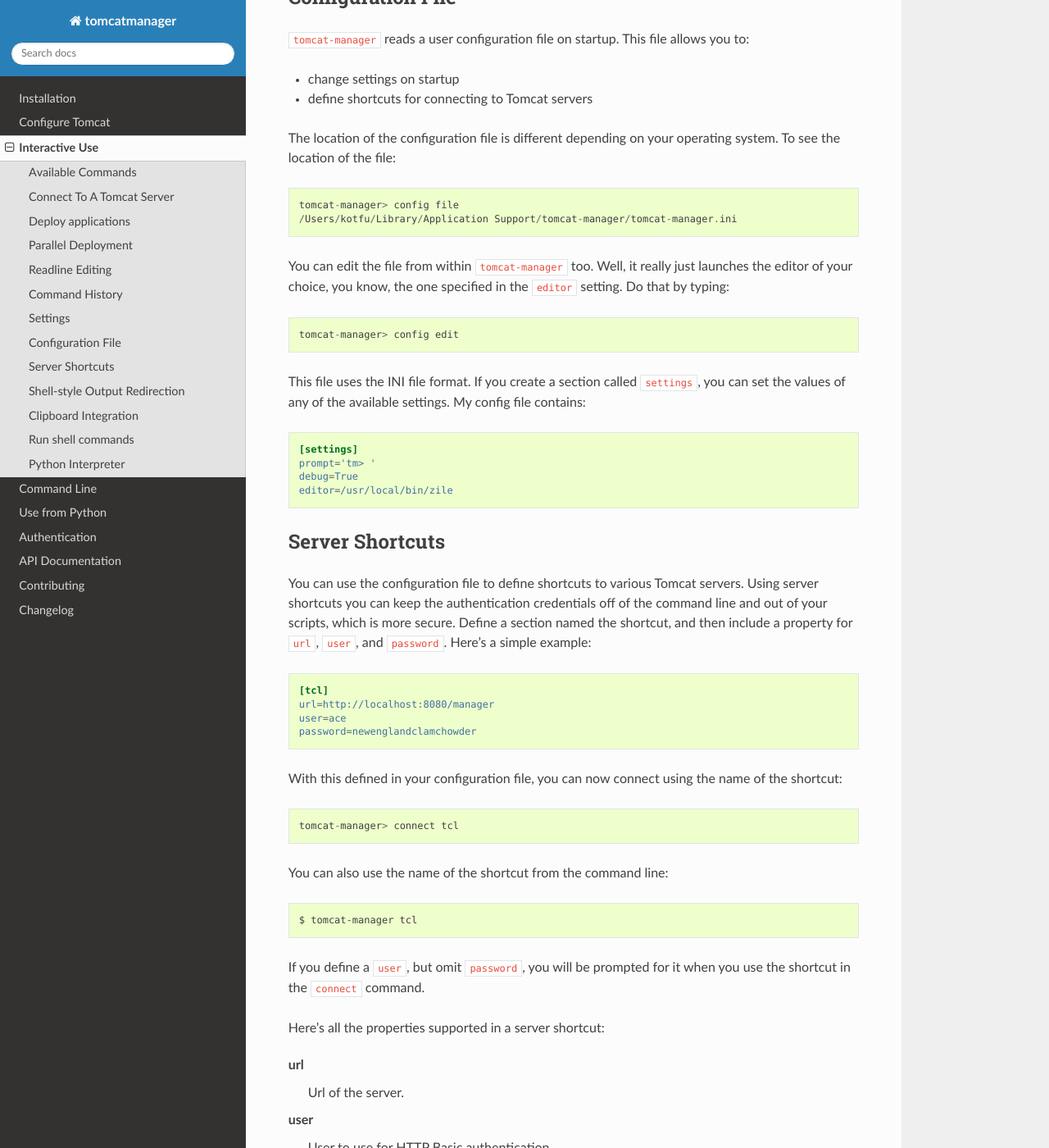
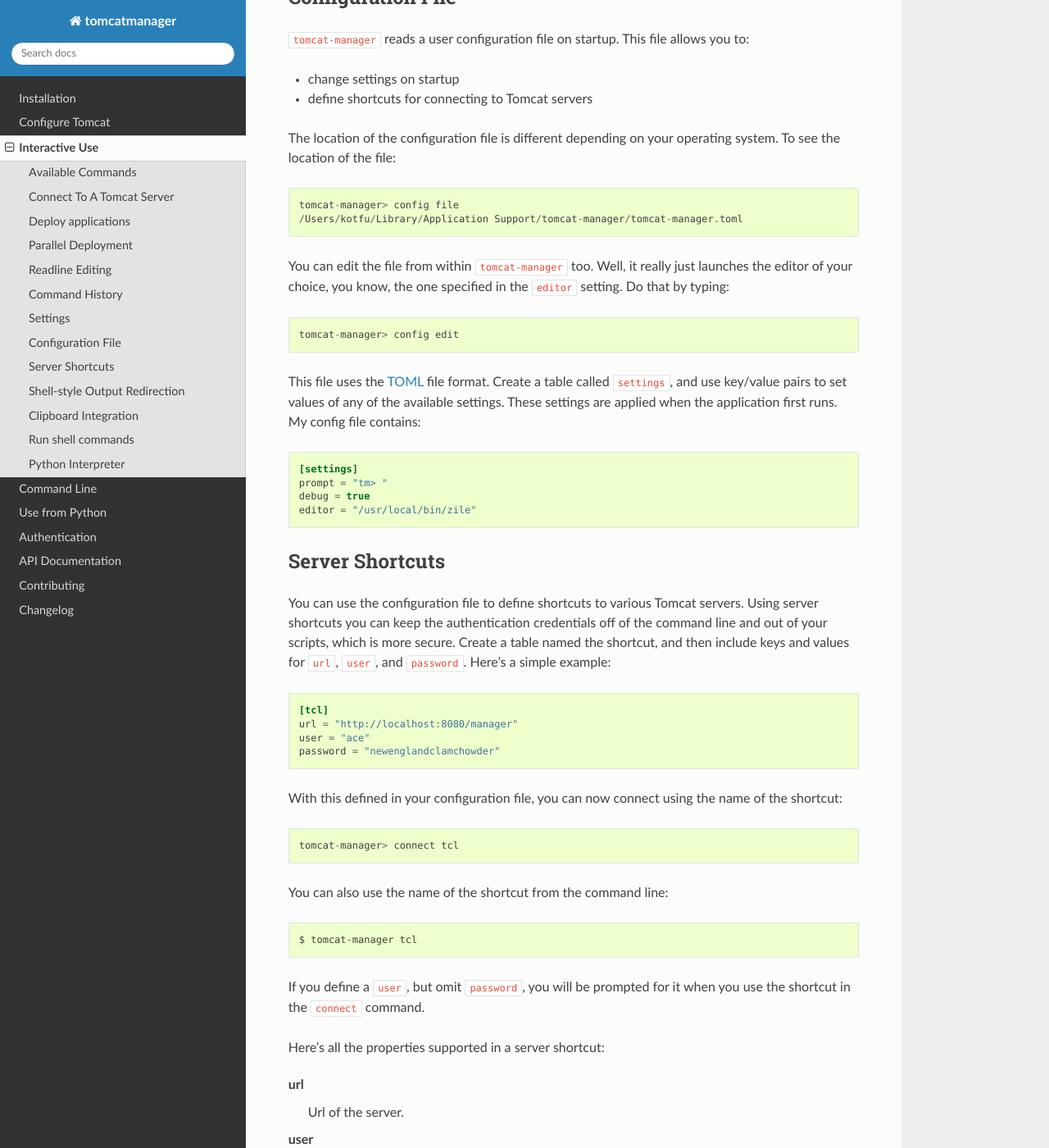
Before and after one commit to tomcatmanager/tomcatmanager, a Sphinx documentation site: the page built from docs/interactive.rst, in a window 1280 px wide and 1400 px high, scrolled down 6530 px. Shown: the whole window at 82% size. Built offline with Sphinx 7.4.7 and the Read the Docs theme 2.0.0, drawn with Linux system fonts in a browser that asks for light colours; some of the changed text lies outside the part shown.

Commit message:
Update changelog and some documentation for #132

```diff
--- a/CHANGELOG.rst
+++ b/CHANGELOG.rst
@@ -15,14 +15,16 @@
 Changed
 ^^^^^^^
 
+- Change configuration file from .ini format to .toml format
 - Support for Python 3.11
 - Support for Tomcat 10.1
 - ``config_file`` attribute now contains a ``pathlib.Path`` object instead
   of a ``str`` for better cross-platform compatability
 - ``history_file`` attribute now contains a ``pathlib.Path`` object instead
   of a ``str`` for better cross-platform compatability
-- Switch to ``pyproject.toml`` from ``setup.py``. This has no impact on functionality
-  of the library, it's just a change in how the library is packaged.
+- Switch to ``pyproject.toml`` from ``setup.py``. This has no impact on
+  functionality of the library, it's just a change in how the library is
+  packaged.
 
 Removed
 ^^^^^^^
--- a/docs/interactive.rst
+++ b/docs/interactive.rst
@@ -368,7 +368,7 @@
 .. code-block::
 
   tomcat-manager> config file
-  /Users/kotfu/Library/Application Support/tomcat-manager/tomcat-manager.ini
+  /Users/kotfu/Library/Application Support/tomcat-manager/tomcat-manager.toml
 
 You can edit the file from within ``tomcat-manager`` too. Well, it really just
 launches the editor of your choice, you know, the one specified in the
@@ -378,16 +378,16 @@
 
   tomcat-manager> config edit
 
-This file uses the INI file format. If you create a section called
-``settings``, you can set the values of any of the available settings. My
-config file contains:
+This file uses the `TOML <https://toml.io/>`_ file format. Create a table called
+``settings``, and use key/value pairs to set values of any of the available settings.
+These settings are applied when the application first runs. My config file contains:
 
-.. code-block:: ini
+.. code-block:: toml
 
   [settings]
-  prompt='tm> '
-  debug=True
-  editor=/usr/local/bin/zile
+  prompt = "tm> "
+  debug = true
+  editor = "/usr/local/bin/zile"
 
 
 Server Shortcuts
@@ -395,16 +395,16 @@
 
 You can use the configuration file to define shortcuts to various Tomcat servers.
 Using server shortcuts you can keep the authentication credentials off of the command
-line and out of your scripts, which is more secure. Define a section named the
-shortcut, and then include a property for ``url``, ``user``, and ``password``. Here's
-a simple example:
+line and out of your scripts, which is more secure. Create a table named the shortcut,
+and then include keys and values for ``url``, ``user``, and ``password``. Here's a
+simple example:
 
-.. code-block:: ini
+.. code-block:: toml
 
   [tcl]
-  url=http://localhost:8080/manager
-  user=ace
-  password=newenglandclamchowder
+  url = "http://localhost:8080/manager"
+  user = "ace"
+  password = "newenglandclamchowder"
 
 With this defined in your configuration file, you can now connect using the
 name of the shortcut:
@@ -451,16 +451,16 @@
   Defaults to ``True`` to verify server SSL/TLS certificates. If ``False``,
   no verification is performed.
 
-When using a server shortcut, you can override properties from the shortcut on the
-command line. For example, if we had a server shortcut like this:
+When using a server shortcut, you can override properties from the shortcut
+on the command line. For example, if we had a server shortcut like this:
 
-.. code-block:: ini
+.. code-block:: toml
 
   [prod]
-  url=https://www.example.com/manager
-  user=ace
-  password=newenglandclamchowder
-  cacert=/etc/mycacert
+  url = "https://www.example.com/manager"
+  user = "ace"
+  password = "newenglandclamchowder"
+  cacert = "/etc/mycacert"
 
 You could use that server shortcut but temporarily disable verification of server
 SSL/TLS certificates:
```
